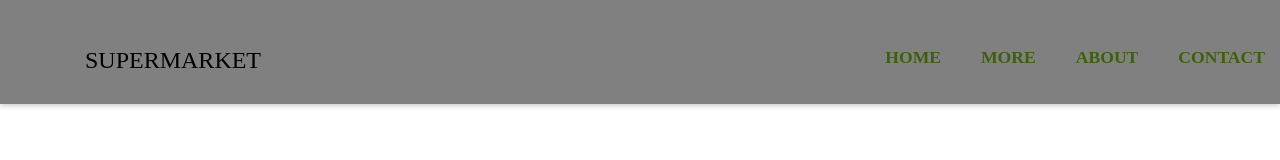
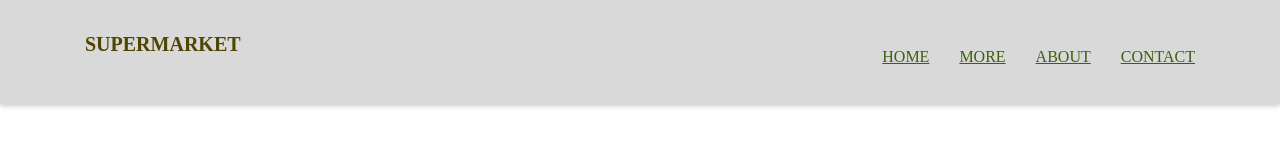
Before and after one commit to komalamohammeds-cpu/project-9, a plain HTML site: page index.html in a window 1280 px wide. Drawn offline with Linux system fonts and the light colour scheme.

Commit message:
Edit navigation

```diff
--- a/index.html
+++ b/index.html
@@ -9,9 +9,9 @@
 <body>
     <!-- NAVIGATION BAR -->
      <header>
-        <div class="sup">SUPERMARKET</div>
+        <h2 class="sup">SUPERMARKET</h2>
         <nav class="navbar">
-        <ul>
+        <ul class="navitems">
             <li><a href="#home">HOME</a></li>
             <li><a href="#more">MORE</a></li>
             <li><a href="#about">ABOUT</a></li>
@@ -19,3 +19,5 @@
         </ul>
         </nav>
      </header>
+    </body>
+    </html>
--- a/styles.css
+++ b/styles.css
@@ -12,75 +12,37 @@ body {
 header {
     display: flex;
     justify-content: space-between;
-    background-color:gray;
+    background-color:#D9D9D9;
     color: black;
     padding: 15px;
     box-shadow: 0 2px 5px rgba(0, 0, 0, 0.2);
     font-size: 20px;
-    width: 1280px;
     height: 104px;
 }
 
-.sup {
-    color: black;
-    font-size: 1.5rem;
+.sup{
+    color: #4F4400;
     position: relative;
-    padding-bottom: 5px;
-    width: 181px;
-    height: 36px;
-    top: 32px;
-    left: 70px;
+    padding-left: 70px;
+    padding-top: 18px;
+    font-size: 20px;
+}
+
+.navbar {
+    padding-right: 70px;
+    padding-top: 18px;
+}
+
+.navitems   {
+    list-style: none;
+    display: flex;
+    gap: 30px;
 
 }
 
-.sup::after {
-    content: "";
-    position: absolute;
-    left: 0;
-    width: 0;
-    height: 2px;
-    bottom: 0;
-    background: blue;
-    transition: width 0.3s ease;
+
+.navitems a {
+    color: #3D600A;
+    font-size: 16px;
+    line-height: 3;
 }
-
-.sup:hover::after{
-    width: 100%;
-}
-
- nav ul {
-    list-style: none;
-    display: flex;
-    justify-content: center;
-    align-items: center;
-    gap: 40px;
-    margin: 0;
-    padding: 0;
-    position: relative;
-    top: 30px;
-}
-
-.navbar ul li a {
-    text-decoration: none;
-    color: #3D600A;
-    font-weight: bold;
-    font-size: 1.1rem;
-    position: relative;
-    transition: color 0.3s ease;
-}
-
-.navbar ul li a::after {
-    content: "";
-    position: absolute;
-    left: 0;
-    width: 0;
-    height: 2px;
-    bottom: 0;
-    background: blue;
-    transition: width 0.3s ease;
-   }
-
-.navbar ul li a:hover::after {
-    width: 100%;
-
-}
```
